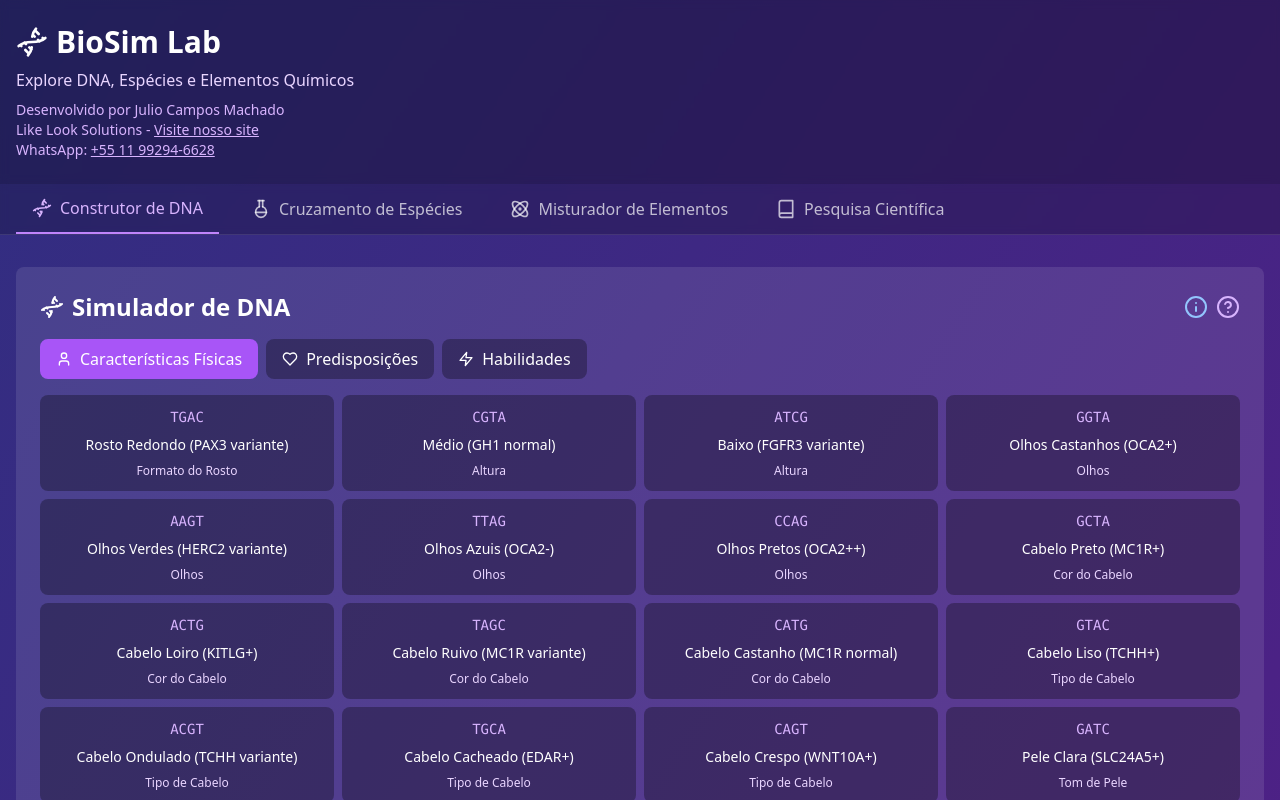
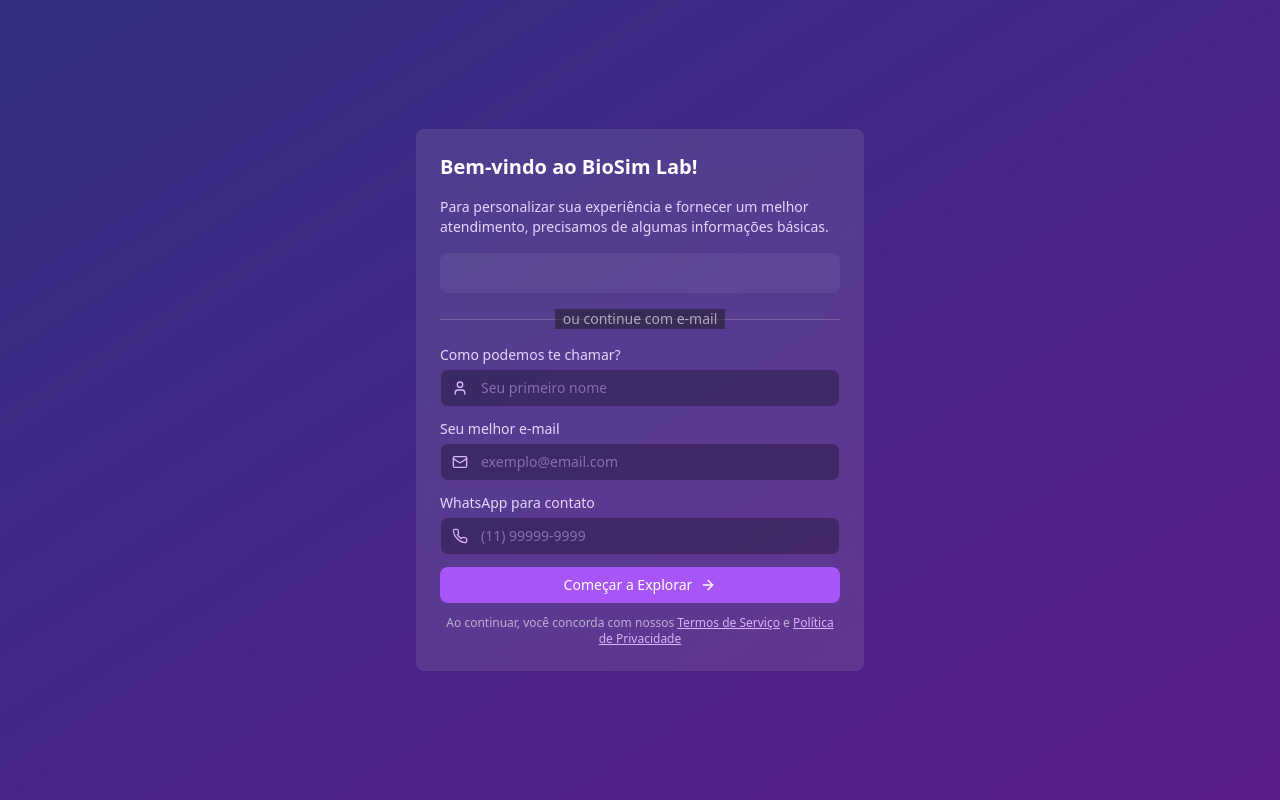
Before and after one commit to AstridNielsen-lab/DNA-and-Species-Simulation, a React (Vite) app: page / in a window 1280 px wide. Shown: the top 800 px of the page. Built offline with nearby package versions, Linux system fonts and the light colour scheme.

Commit message:
Correcao tela login

```diff
--- a/src/components/WelcomeForm.tsx
+++ b/src/components/WelcomeForm.tsx
@@ -20,10 +20,60 @@ declare global {
   }
 }
 
-const API_URL = 'http://localhost:3001';
+const CLIENT_ID = "6686456196-725lc9rcv7ooibi3ce3n2s3aqoc60d0g.apps.googleusercontent.com";
 
 export default function WelcomeForm({ onComplete }: WelcomeFormProps) {
-  // ... resto do código permanece igual até handleCredentialResponse
+  const [formData, setFormData] = useState({
+    name: '',
+    email: '',
+    whatsapp: ''
+  });
+  const [googleLoaded, setGoogleLoaded] = useState(false);
+  const [isLoggedIn, setIsLoggedIn] = useState(false);
+  const [loading, setLoading] = useState(false);
+  const [error, setError] = useState<string | null>(null);
+
+  useEffect(() => {
+    const script = document.createElement('script');
+    script.src = 'https://accounts.google.com/gsi/client';
+    script.async = true;
+    script.defer = true;
+    document.body.appendChild(script);
+
+    script.onload = () => {
+      setGoogleLoaded(true);
+    };
+
+    return () => {
+      document.body.removeChild(script);
+    };
+  }, []);
+
+  useEffect(() => {
+    if (googleLoaded && window.google) {
+      const redirectUri = typeof window !== 'undefined'
+        ? `${window.location.origin}/api/auth/callback/google`
+        : 'http://localhost:3000/api/auth/callback/google';
+
+      window.google.accounts.id.initialize({
+        client_id: CLIENT_ID,
+        callback: handleCredentialResponse,
+        ux_mode: "redirect",
+        redirect_uri: redirectUri,
+      });
+
+      const buttonDiv = document.getElementById('google-sign-in');
+      if (buttonDiv) {
+        window.google.accounts.id.renderButton(buttonDiv, {
+          theme: "outline",
+          size: "large",
+          width: buttonDiv.offsetWidth,
+        });
+      }
+
+      window.google.accounts.id.prompt();
+    }
+  }, [googleLoaded]);
 
   const handleCredentialResponse = async (response: any) => {
     try {
@@ -34,7 +84,7 @@ export default function WelcomeForm({ onComplete }: WelcomeFormProps) {
         throw new Error('Credenciais não encontradas na resposta do Google.');
       }
 
-      const res = await fetch(`${API_URL}/api/auth/verify-google-token`, {
+      const res = await fetch("/api/auth/verify-google-token", {
         method: "POST",
         headers: {
           "Content-Type": "application/json",
@@ -52,7 +102,6 @@ export default function WelcomeForm({ onComplete }: WelcomeFormProps) {
 
       const { user } = data;
       localStorage.setItem('google_token', response.credential);
-      localStorage.setItem('biosim_user_data', JSON.stringify(user));
 
       setIsLoggedIn(true);
       onComplete(user);
@@ -65,5 +114,180 @@ export default function WelcomeForm({ onComplete }: WelcomeFormProps) {
     }
   };
 
-  // ... resto do código permanece igual
+  const handleSubmit = (e: React.FormEvent) => {
+    e.preventDefault();
+
+    try {
+      setLoading(true);
+      setError(null);
+
+      if (!formData.email.includes('@') || !formData.name.trim() || !formData.whatsapp.trim()) {
+        throw new Error('Por favor, preencha todos os campos corretamente');
+      }
+
+      const userData = {
+        ...formData,
+        firstVisit: new Date().toISOString(),
+        lastVisit: new Date().toISOString(),
+        visits: 1,
+      };
+
+      setIsLoggedIn(true);
+      onComplete(userData);
+    } catch (err: any) {
+      setError(err.message);
+    } finally {
+      setLoading(false);
+    }
+  };
+
+  const handleLogout = () => {
+    if (window.google) {
+      window.google.accounts.id.revoke(localStorage.getItem('google_token') || '', (success: boolean) => {
+        if (success) {
+          setIsLoggedIn(false);
+          localStorage.removeItem('google_token');
+          localStorage.removeItem('biosim_user_data');
+          console.log('Logout realizado com sucesso');
+        } else {
+          setError('Falha ao realizar logout.');
+        }
+      });
+    } else {
+      setIsLoggedIn(false);
+      localStorage.removeItem('biosim_user_data');
+    }
+  };
+
+  if (isLoggedIn) {
+    return (
+      <div className="fixed inset-0 bg-gradient-to-br from-indigo-900 to-purple-900 flex flex-col items-center justify-center z-50 p-4">
+        <div className="bg-white/10 backdrop-blur-lg rounded-lg p-8 max-w-md w-full text-center">
+          <h2 className="text-2xl font-bold text-white mb-4">Bem-vindo de volta!</h2>
+          <p className="text-lg text-purple-200 mb-8">Você está logado e pronto para explorar.</p>
+          <button
+            onClick={handleLogout}
+            className="bg-red-500 hover:bg-red-600 text-white font-bold py-2 px-6 rounded-lg transition flex items-center justify-center gap-2 mx-auto"
+          >
+            <LogOut className="w-5 h-5" />
+            Sair
+          </button>
+        </div>
+      </div>
+    );
+  }
+
+  return (
+    <div className="fixed inset-0 bg-gradient-to-br from-indigo-900 to-purple-900 flex items-center justify-center z-50 p-4 overflow-y-auto">
+      <div className="bg-white/10 backdrop-blur-lg rounded-lg p-6 w-full max-w-md my-4">
+        <div className="max-h-[90vh] overflow-y-auto">
+          <h2 className="text-xl font-bold text-white mb-4">Bem-vindo ao BioSim Lab!</h2>
+          <p className="text-sm text-purple-200 mb-4">
+            Para personalizar sua experiência e fornecer um melhor atendimento,
+            precisamos de algumas informações básicas.
+          </p>
+
+          {error && (
+            <div className="mb-4 p-3 bg-red-500/20 border border-red-500/30 rounded-lg text-red-200 text-sm">
+              {error}
+            </div>
+          )}
+
+          <div className="mb-4">
+            <div id="google-sign-in" className="w-full h-[40px] bg-white/5 rounded-lg"></div>
+            <div className="relative my-4">
+              <div className="absolute inset-0 flex items-center">
+                <div className="w-full border-t border-white/20"></div>
+              </div>
+              <div className="relative flex justify-center text-sm">
+                <span className="px-2 bg-[#1a1a1a]/50 text-white/60">ou continue com e-mail</span>
+              </div>
+            </div>
+          </div>
+
+          <form onSubmit={handleSubmit} className="space-y-3">
+            <div>
+              <label className="block text-purple-200 mb-1 text-sm">
+                Como podemos te chamar?
+              </label>
+              <div className="relative">
+                <User className="absolute left-3 top-1/2 transform -translate-y-1/2 text-purple-300 w-4 h-4" />
+                <input
+                  type="text"
+                  required
+                  value={formData.name}
+                  onChange={(e) => setFormData(prev => ({ ...prev, name: e.target.value }))}
+                  placeholder="Seu primeiro nome"
+                  className="w-full bg-black/30 border border-purple-500/30 rounded-lg pl-10 pr-4 py-2 text-sm text-white placeholder-purple-300/50 focus:outline-none focus:ring-2 focus:ring-purple-500"
+                  disabled={loading}
+                />
+              </div>
+            </div>
+
+            <div>
+              <label className="block text-purple-200 mb-1 text-sm">
+                Seu melhor e-mail
+              </label>
+              <div className="relative">
+                <Mail className="absolute left-3 top-1/2 transform -translate-y-1/2 text-purple-300 w-4 h-4" />
+                <input
+                  type="email"
+                  required
+                  value={formData.email}
+                  onChange={(e) => setFormData(prev => ({ ...prev, email: e.target.value }))}
+                  placeholder="exemplo@email.com"
+                  className="w-full bg-black/30 border border-purple-500/30 rounded-lg pl-10 pr-4 py-2 text-sm text-white placeholder-purple-300/50 focus:outline-none focus:ring-2 focus:ring-purple-500"
+                  disabled={loading}
+                />
+              </div>
+            </div>
+
+            <div>
+              <label className="block text-purple-200 mb-1 text-sm">
+                WhatsApp para contato
+              </label>
+              <div className="relative">
+                <Phone className="absolute left-3 top-1/2 transform -translate-y-1/2 text-purple-300 w-4 h-4" />
+                <input
+                  type="tel"
+                  required
+                  value={formData.whatsapp}
+                  onChange={(e) => setFormData(prev => ({ ...prev, whatsapp: e.target.value }))}
+                  placeholder="(11) 99999-9999"
+                  className="w-full bg-black/30 border border-purple-500/30 rounded-lg pl-10 pr-4 py-2 text-sm text-white placeholder-purple-300/50 focus:outline-none focus:ring-2 focus:ring-purple-500"
+                  disabled={loading}
+                />
+              </div>
+            </div>
+
+            <button
+              type="submit"
+              disabled={loading}
+              className="w-full bg-purple-500 hover:bg-purple-600 disabled:opacity-50 disabled:hover:bg-purple-500 text-white rounded-lg py-2 mt-4 flex items-center justify-center gap-2 transition text-sm"
+            >
+              {loading ? (
+                <div className="w-5 h-5 border-2 border-white border-t-transparent rounded-full animate-spin"></div>
+              ) : (
+                <>
+                  Começar a Explorar
+                  <ArrowRight className="w-4 h-4" />
+                </>
+              )}
+            </button>
+
+            <p className="text-xs text-white/60 text-center mt-3">
+              Ao continuar, você concorda com nossos{' '}
+              <a href="#" className="text-purple-300 hover:text-purple-200 underline">
+                Termos de Serviço
+              </a>{' '}
+              e{' '}
+              <a href="#" className="text-purple-300 hover:text-purple-200 underline">
+                Política de Privacidade
+              </a>
+            </p>
+          </form>
+        </div>
+      </div>
+    </div>
+  );
 }
```
Also changed, not shown: 1 other file (tests, documents, lock files or other folders).
